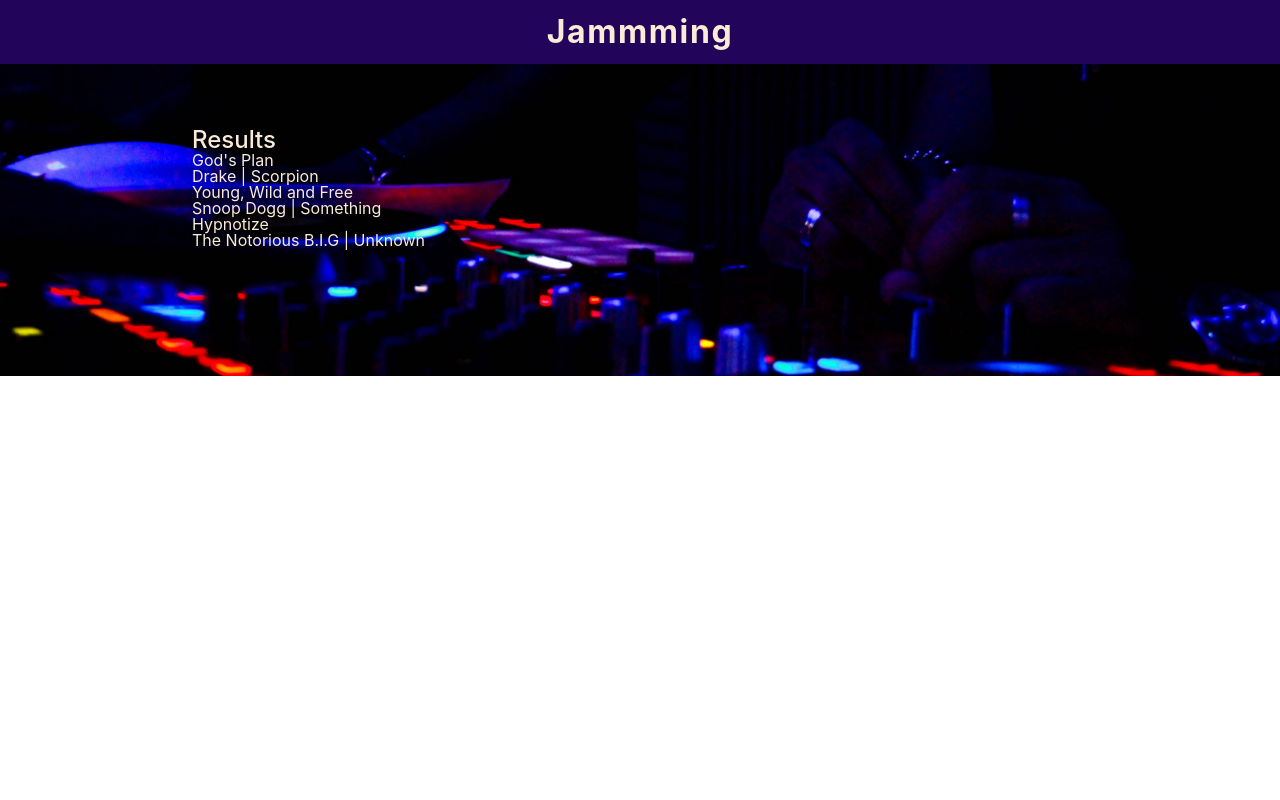
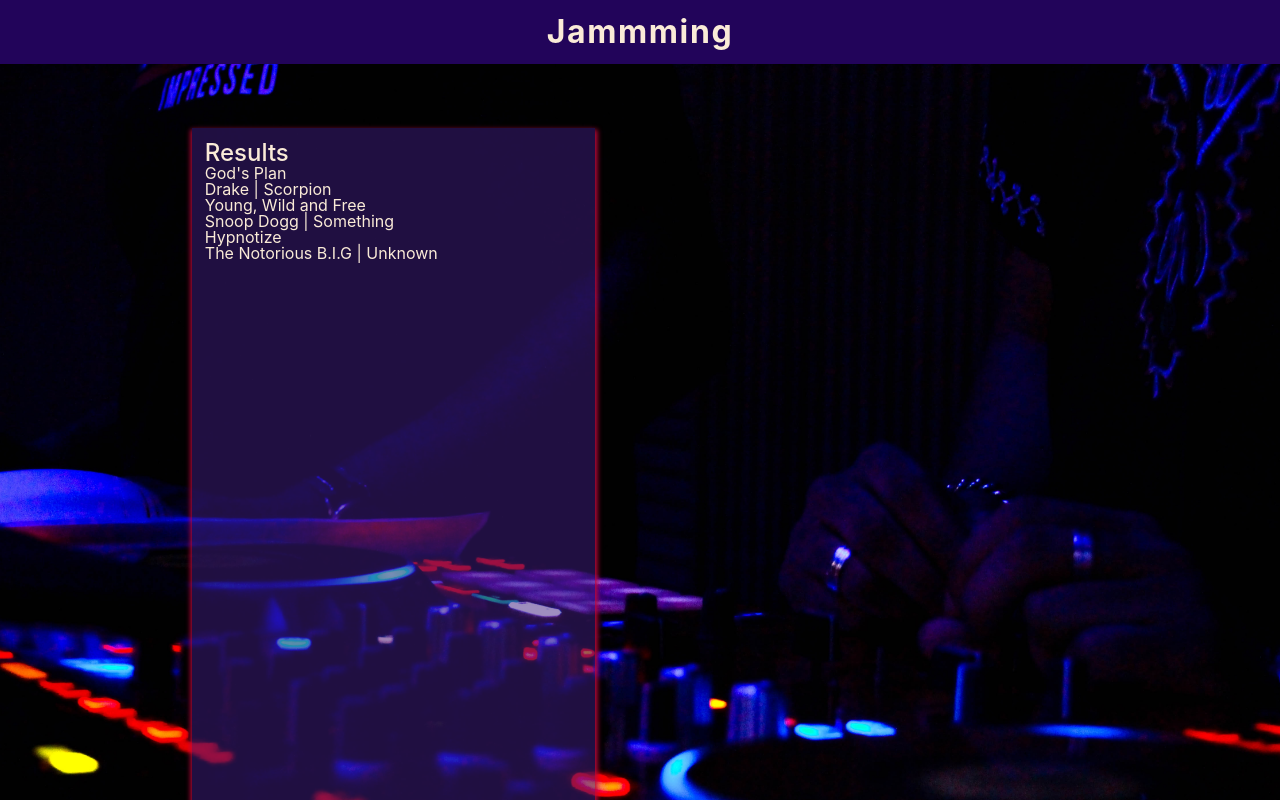
Before and after one commit to nikabazadze/jammming, a React (Create React App) app: page / in a window 1280 px wide. Shown: the top 800 px of the page. Built offline with nearby package versions, Linux system fonts and the light colour scheme.

Commit message:
Add styling to searchResults component

```diff
--- a/src/components/SearchResults/SearchResults.css
+++ b/src/components/SearchResults/SearchResults.css
@@ -0,0 +1,10 @@
+.searchResults {
+    background-color: rgba(65, 31, 129, 0.5);
+    box-shadow: 0 3px 5px 2.5px rgb(186, 8, 59);
+    width: 45%;
+    height: 50rem;
+    padding: 0.8rem;
+    overflow-y: scroll;
+}
+
+/* Media queries */
```
